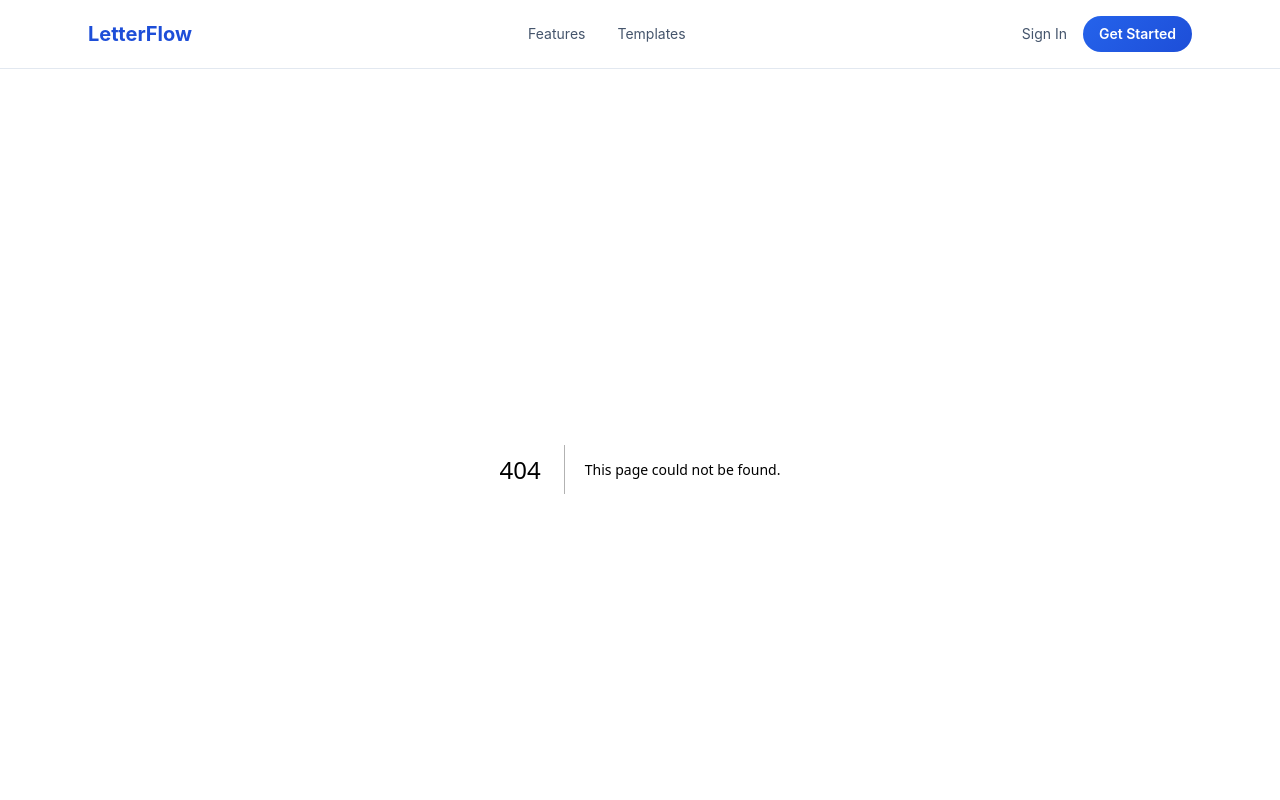
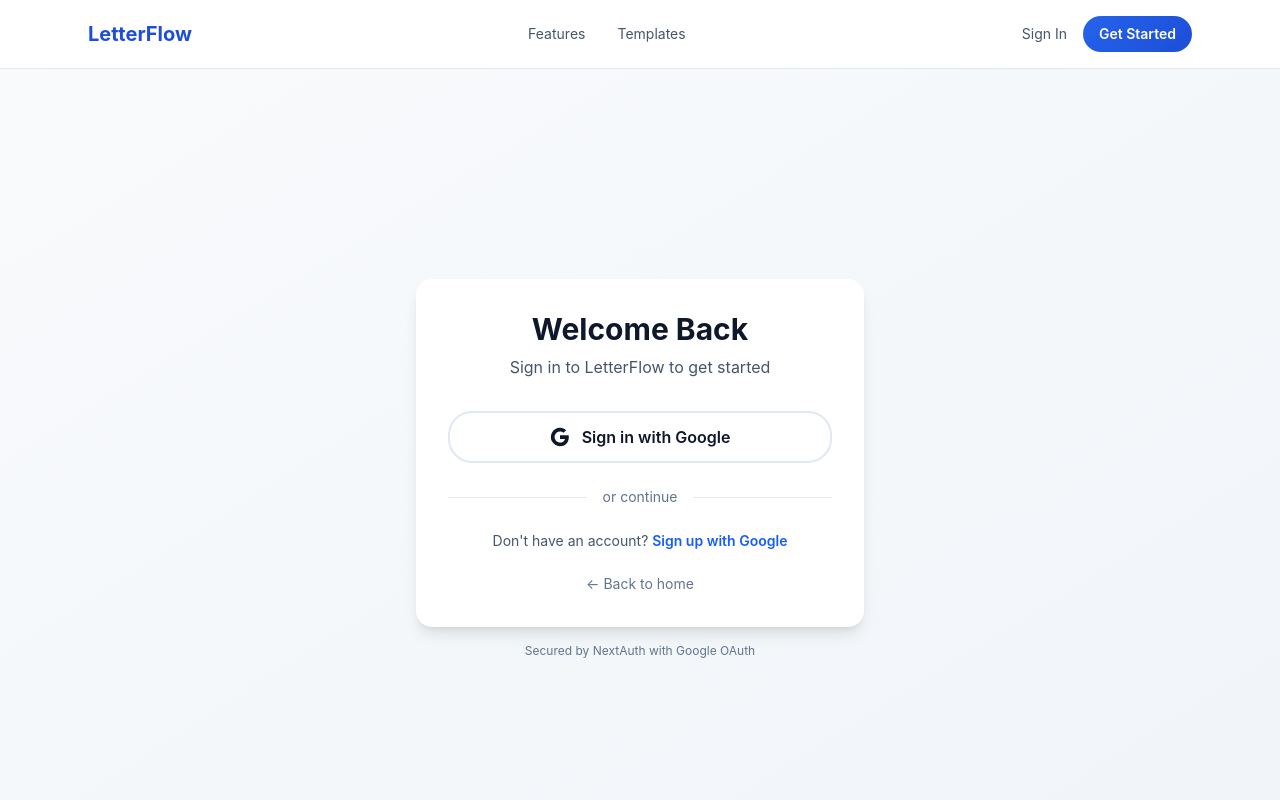
Before and after one commit to Team-E-T2T/lettergen-org, a Next.js app: page /signin in a window 1280 px wide. Before the commit this address had no page. Shown: the top 800 px of the page. Built offline with nearby package versions, Linux system fonts and the light colour scheme; no server answers.

Commit message:
fixed signin and live preview in single page

```diff
--- /dev/null
+++ b/app/api/auth/[...nextauth]/route.ts
@@ -0,0 +1,17 @@
+import NextAuth from "next-auth";
+import GoogleProvider from "next-auth/providers/google";
+
+const handler = NextAuth({
+  providers: [
+    GoogleProvider({
+      clientId: process.env.GOOGLE_CLIENT_ID || "",
+      clientSecret: process.env.GOOGLE_CLIENT_SECRET || "",
+    }),
+  ],
+  secret: process.env.NEXTAUTH_SECRET,
+  pages: {
+    signIn: "/signin",
+  },
+});
+
+export { handler as GET, handler as POST };
--- a/app/components/Header.tsx
+++ b/app/components/Header.tsx
@@ -1,8 +1,11 @@
 "use client";
 import Link from "next/link";
-// visual icons available via lucide-react when needed
+import { signOut, useSession } from "next-auth/react";
 
 export default function Header() {
+  const { data: session, status } = useSession();
+  const loading = status === "loading";
+
   return (
     <header className="sticky top-0 z-50 w-full border-b border-slate-200 bg-white">
       <div className="mx-auto flex max-w-6xl items-center justify-between gap-6 px-6 py-4">
@@ -24,6 +27,22 @@
         </nav>
 
         <div className="flex items-center gap-4">
+          {!loading && (
+            <>
+              {session?.user ? (
+                <>
+                  <span className="text-sm text-slate-600">
+                    Welcome, {session.user.name}
+                  </span>
+                  <button
+                    onClick={() => signOut({ callbackUrl: "/" })}
+                    className="text-sm text-slate-600 hover:underline"
+                  >
+                    Sign Out
+                  </button>
+                </>
+              ) : (
+                <>
                   <Link href="/signin" className="text-sm text-slate-600 hover:underline">Sign In</Link>
                   <Link
                     href="/new"
@@ -32,6 +51,10 @@
                   >
                     Get Started
                   </Link>
+                </>
+              )}
+            </>
+          )}
         </div>
       </div>
     </header>
--- a/app/layout.tsx
+++ b/app/layout.tsx
@@ -2,6 +2,7 @@
 import "./globals.css";
 import Header from "./components/Header";
 import Footer from "./components/Footer";
+import Providers from "./providers";
 
 export const metadata: Metadata = {
   title: "LetterFlow",
@@ -12,9 +13,11 @@
   return (
     <html lang="en" className="h-full antialiased">
       <body className="min-h-full flex flex-col text-slate-900">
-        <Header />
-        <main className="flex-1">{children}</main>
-        <Footer />
+        <Providers>
+          <Header />
+          <main className="flex-1">{children}</main>
+          <Footer />
+        </Providers>
       </body>
     </html>
   );
--- /dev/null
+++ b/app/providers.tsx
@@ -0,0 +1,7 @@
+"use client";
+
+import { SessionProvider } from "next-auth/react";
+
+export default function Providers({ children }: { children: React.ReactNode }) {
+  return <SessionProvider>{children}</SessionProvider>;
+}
--- /dev/null
+++ b/app/signin/page.tsx
@@ -0,0 +1,100 @@
+"use client";
+
+import { signIn } from "next-auth/react";
+import { useSearchParams } from "next/navigation";
+import Link from "next/link";
+
+export default function SignInPage() {
+  const searchParams = useSearchParams();
+  const error = searchParams.get("error");
+  const callbackUrl = searchParams.get("callbackUrl") || "/";
+
+  return (
+    <div className="flex min-h-screen items-center justify-center bg-gradient-to-br from-slate-50 to-slate-100 px-4">
+      <div className="w-full max-w-md">
+        <div className="rounded-2xl bg-white p-8 shadow-lg">
+          {/* Header */}
+          <div className="mb-8 space-y-2 text-center">
+            <h1 className="text-3xl font-bold text-slate-900">Welcome Back</h1>
+            <p className="text-slate-600">Sign in to LetterFlow to get started</p>
+          </div>
+
+          {/* Error Message */}
+          {error && (
+            <div className="mb-6 rounded-lg border border-red-200 bg-red-50 p-4">
+              <p className="text-sm text-red-800">
+                {error === "OAuthSignin" || error === "OAuthCallback"
+                  ? "Failed to sign in with Google. Please try again."
+                  : "Sign in failed. Please try again."}
+              </p>
+            </div>
+          )}
+
+          {/* Google Sign In Button */}
+          <button
+            onClick={() =>
+              signIn("google", {
+                callbackUrl,
+              })
+            }
+            className="w-full rounded-lg bg-white px-4 py-3 font-semibold text-slate-900 transition-all duration-200 hover:bg-slate-50 flex items-center justify-center gap-3 border-2 border-slate-200 hover:border-slate-300"
+          >
+            <svg className="h-5 w-5" viewBox="0 0 24 24">
+              <path
+                fill="currentColor"
+                d="M22.56 12.25c0-.78-.07-1.53-.2-2.25H12v4.26h5.92c-.26 1.37-1.04 2.53-2.21 3.31v2.77h3.57c2.08-1.92 3.28-4.74 3.28-8.09z"
+              />
+              <path
+                fill="currentColor"
+                d="M12 23c2.97 0 5.46-.98 7.28-2.66l-3.57-2.77c-.98.66-2.23 1.06-3.71 1.06-2.86 0-5.29-1.93-6.16-4.53H2.18v2.84C3.99 20.53 7.7 23 12 23z"
+              />
+              <path
+                fill="currentColor"
+                d="M5.84 14.09c-.22-.66-.35-1.36-.35-2.09s.13-1.43.35-2.09V7.07H2.18C1.43 8.55 1 10.22 1 12s.43 3.45 1.18 4.93l2.85-2.22.81-.62z"
+              />
+              <path
+                fill="currentColor"
+                d="M12 5.38c1.62 0 3.06.56 4.21 1.64l3.15-3.15C17.45 2.09 14.97 1 12 1 7.7 1 3.99 3.47 2.18 7.07l3.66 2.84c.87-2.6 3.3-4.53 6.16-4.53z"
+              />
+            </svg>
+            Sign in with Google
+          </button>
+
+          {/* Divider */}
+          <div className="my-6 flex items-center gap-4">
+            <div className="flex-1 border-t border-slate-200" />
+            <span className="text-sm text-slate-500">or continue</span>
+            <div className="flex-1 border-t border-slate-200" />
+          </div>
+
+          {/* Footer Links */}
+          <div className="space-y-3 text-center">
+            <p className="text-sm text-slate-600">
+              Don't have an account?{" "}
+              <button
+                onClick={() =>
+                  signIn("google", {
+                    callbackUrl: "/new",
+                  })
+                }
+                className="font-semibold text-blue-600 hover:underline"
+              >
+                Sign up with Google
+              </button>
+            </p>
+            <div className="pt-2">
+              <Link href="/" className="text-sm text-slate-500 hover:text-slate-700 hover:underline">
+                ← Back to home
+              </Link>
+            </div>
+          </div>
+        </div>
+
+        {/* Trust Badge */}
+        <p className="mt-4 text-center text-xs text-slate-500">
+          Secured by NextAuth with Google OAuth
+        </p>
+      </div>
+    </div>
+  );
+}
--- /dev/null
+++ b/lib/auth.config.ts
@@ -0,0 +1,27 @@
+import type { NextAuthConfig } from "next-auth";
+import Google from "next-auth/providers/google";
+
+export const authConfig: NextAuthConfig = {
+  providers: [
+    Google({
+      clientId: process.env.GOOGLE_CLIENT_ID || "",
+      clientSecret: process.env.GOOGLE_CLIENT_SECRET || "",
+    }),
+  ],
+  pages: {
+    signIn: "/signin",
+    error: "/signin",
+  },
+  callbacks: {
+    authorized({ auth }) {
+      return !!auth?.user;
+    },
+    async redirect({ url, baseUrl }) {
+      // Allow callback URLs on same origin
+      if (url.startsWith("/")) return `${baseUrl}${url}`;
+      // Allow callback URLs on same origin
+      if (new URL(url).origin === baseUrl) return url;
+      return baseUrl;
+    },
+  },
+};
--- /dev/null
+++ b/lib/auth.ts
@@ -0,0 +1,4 @@
+import NextAuth from "next-auth";
+import { authConfig } from "./auth.config";
+
+export const { handlers, auth, signIn, signOut } = NextAuth(authConfig);
--- a/package.json
+++ b/package.json
@@ -12,6 +12,7 @@
     "framer-motion": "^12.38.0",
     "lucide-react": "^1.14.0",
     "next": "16.2.6",
+    "next-auth": "^4.24.14",
     "react": "19.2.4",
     "react-dom": "19.2.4"
   },
```
Also changed, not shown: 2 other files (tests, documents, lock files or other folders). Lines whose indentation alone changed are shown as unchanged.
